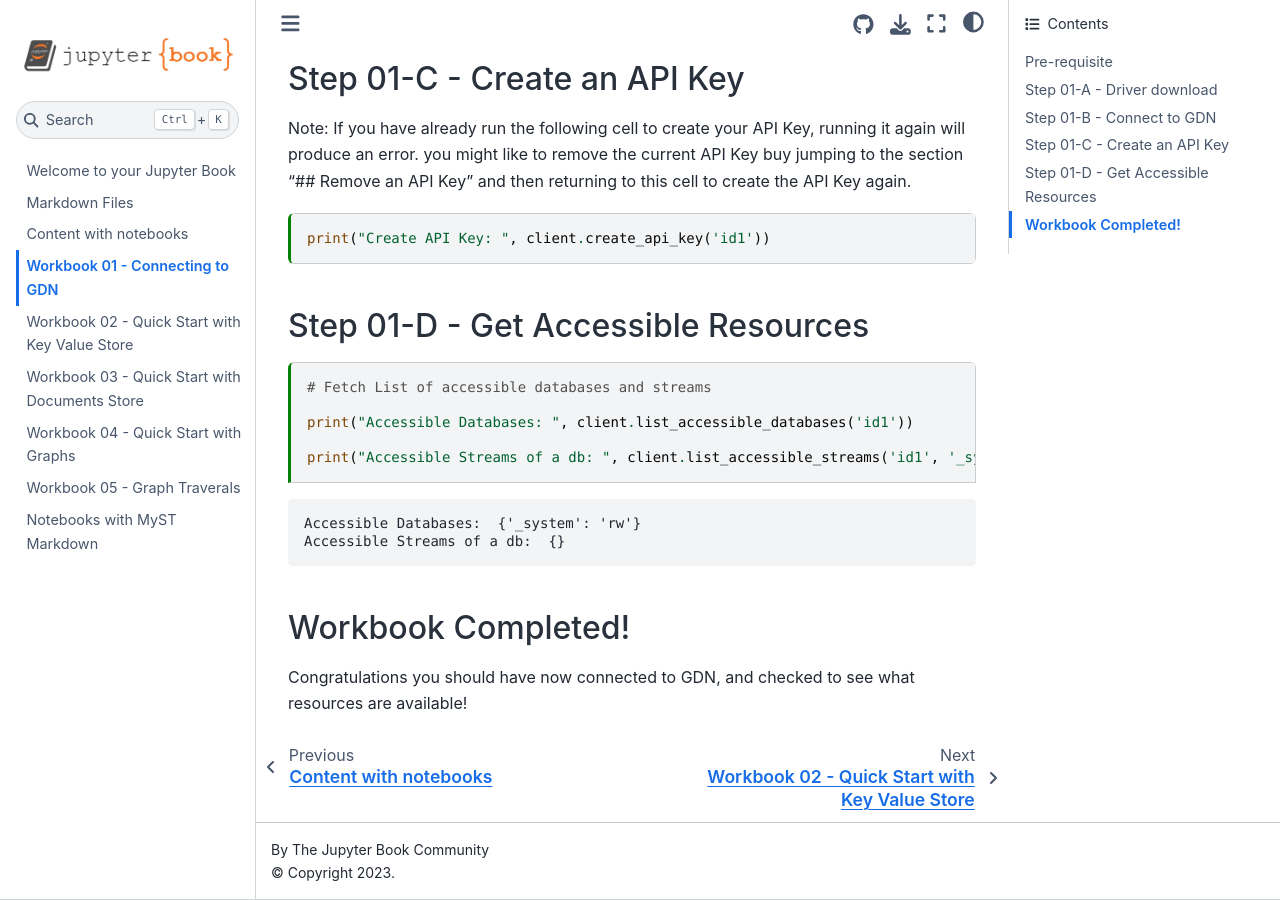
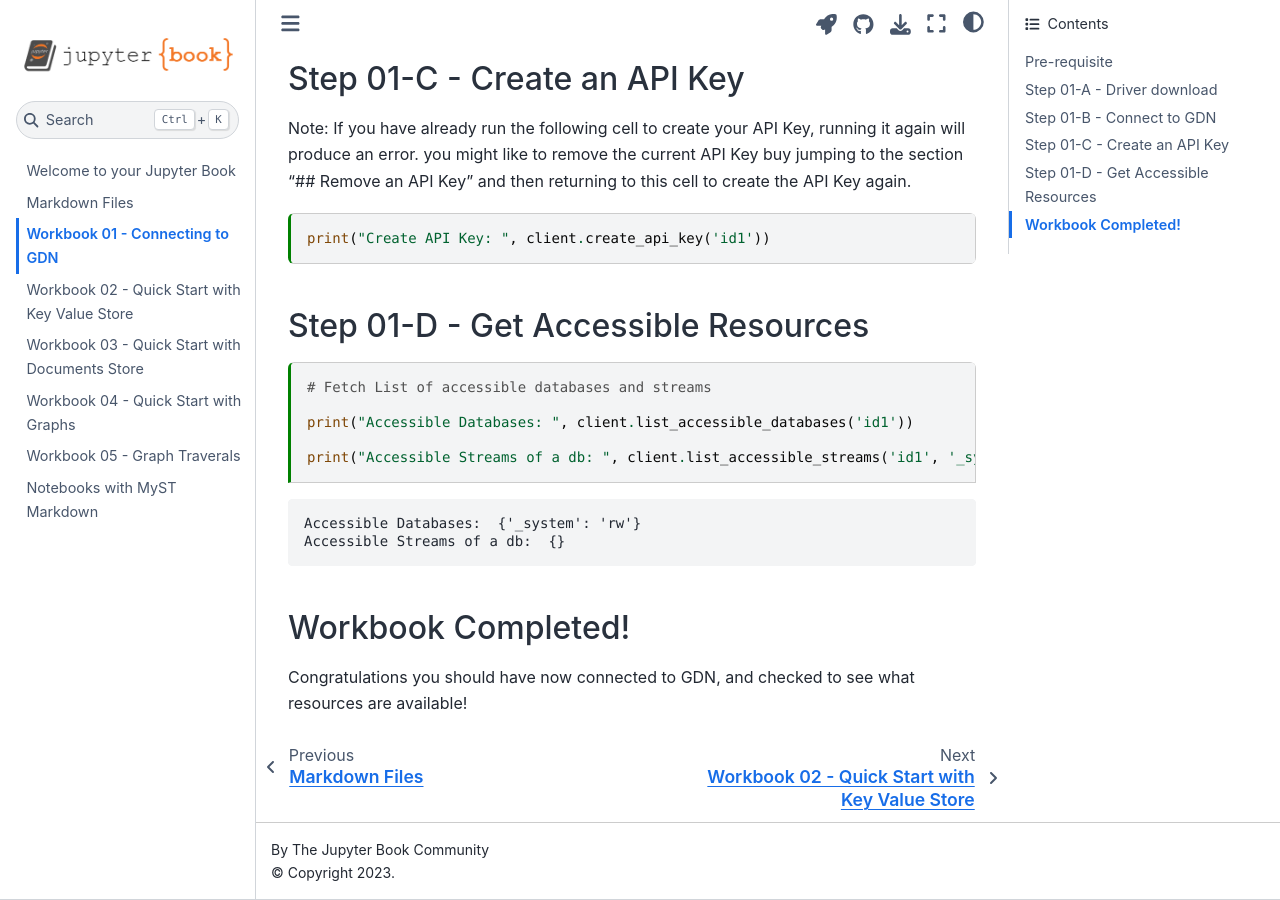
Before and after one commit to Macrometacorp/notebooks, a Jupyter Book: the page built from docs/01_connect_gdn.ipynb, in a window 1280 px wide and 900 px high, scrolled down 971 px. Built offline with Jupyter Book 1.0.4 settings and Sphinx 7.4.7 and the Sphinx Book theme 1.1.4, drawn with Linux system fonts in a browser that asks for light colours; some of the changed lines change nothing that is shown.

Commit message:
fix(docs) add Google colab launch button; rearrange notebooks location

```diff
--- a/_config.yml
+++ b/_config.yml
@@ -19,6 +19,11 @@
 bibtex_bibfiles:
   - references.bib
 
+launch_buttons:
+  notebook_interface        : classic  # The interface interactive links will activate ["classic", "jupyterlab"]
+  binderhub_url             : https://mybinder.org
+  colab_url                 : https://colab.research.google.com
+
 # Information about where the book exists on the web
 repository:
   url: https://github.com/executablebooks/jupyter-book  # Online location of your book
--- a/_toc.yml
+++ b/_toc.yml
@@ -5,10 +5,9 @@
 root: intro
 chapters:
 - file: markdown
-- file: notebooks
-- file: 01_connect_gdn
-- file: 02_key_value_store.ipynb
-- file: 03_docs_store.ipynb
-- file: 04_graphs.ipynb
-- file: 05_graph_traversals.ipynb
+- file: docs/01_connect_gdn
+- file: docs/02_key_value_store.ipynb
+- file: docs/03_docs_store.ipynb
+- file: docs/04_graphs.ipynb
+- file: docs/05_graph_traversals.ipynb
 - file: markdown-notebooks
```
Also changed, not shown: docs/01_connect_gdn.ipynb (renamed from 01_connect_gdn.ipynb), docs/02_key_value_store.ipynb (renamed from 02_key_value_store.ipynb), docs/03_docs_store.ipynb (renamed from 03_docs_store.ipynb), docs/04_graphs.ipynb (renamed from 04_graphs.ipynb), docs/05_graph_traversals.ipynb (renamed from 05_graph_traversals.ipynb).
